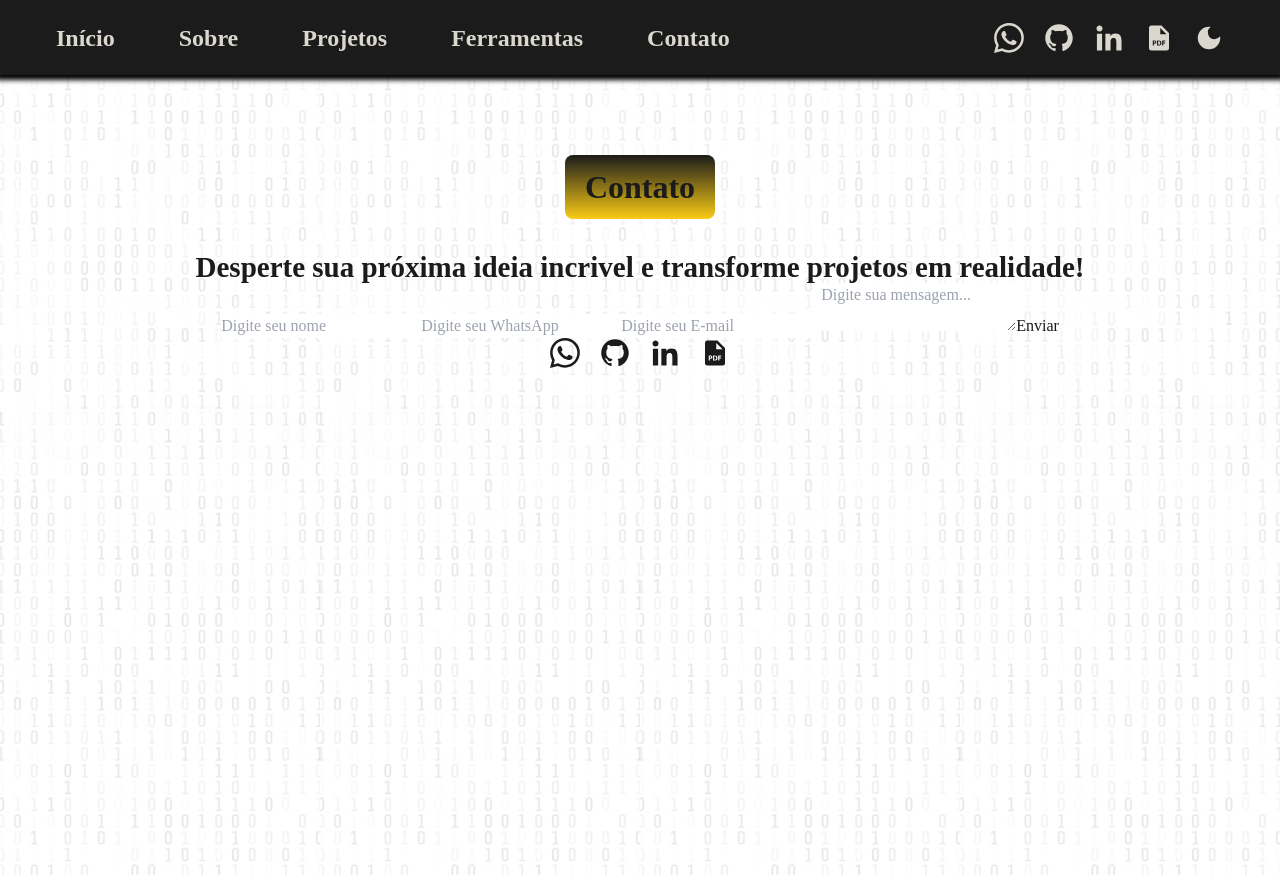
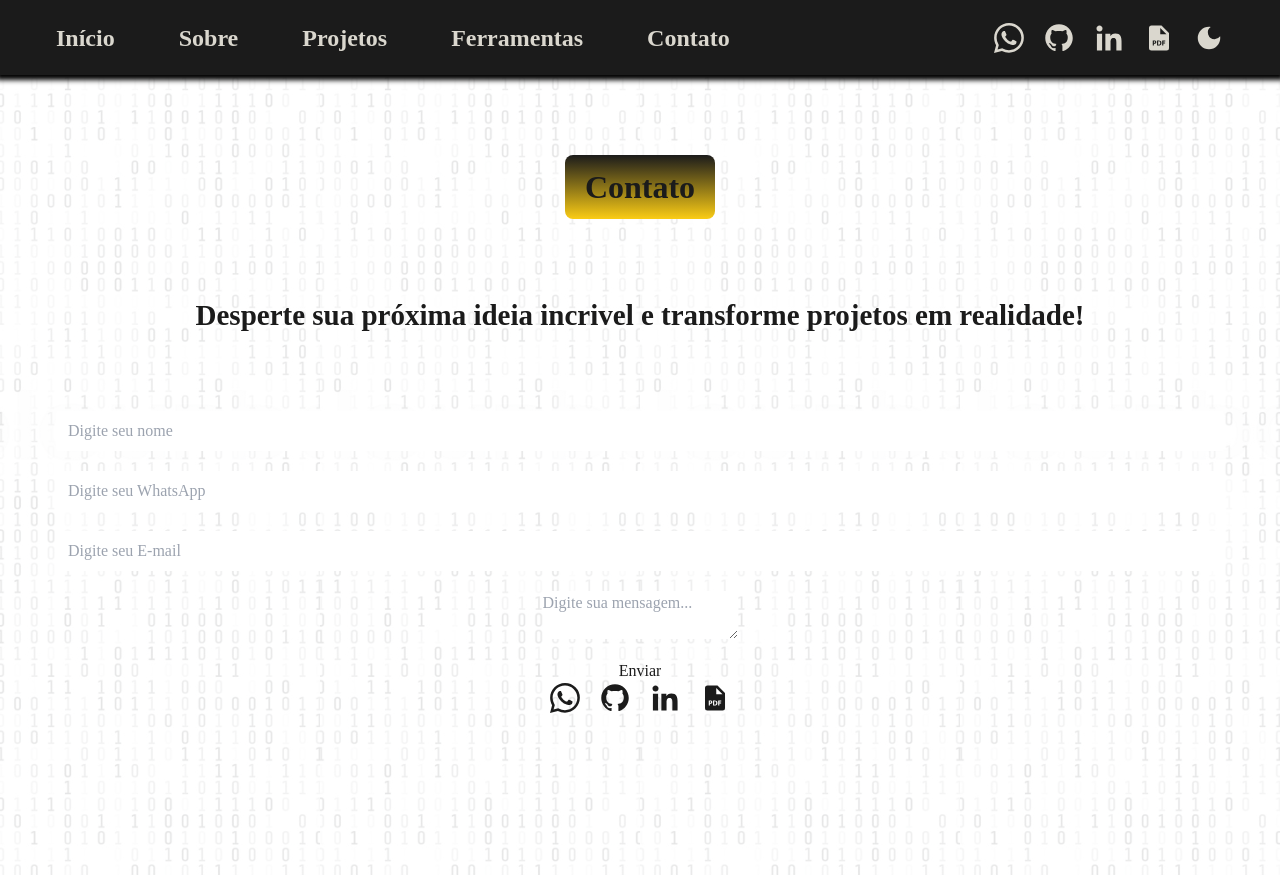
Before and after one commit to Geraldopereirads/portfolio-frontend, a Next.js app: page /contact in a window 1280 px wide. Built offline with nearby package versions, Linux system fonts and the light colour scheme.

Commit message:
style: add style inputs contact page

```diff
--- a/src/pages/contact.tsx
+++ b/src/pages/contact.tsx
@@ -53,29 +53,32 @@ const Contact: NextPage = () => {
       <Header />
       <main className="flexCol">
         <h1 className="primaryTitle">Contato</h1>
-        <h2 className="w-[72%] pt-8
+        <h2 className="w-[72%] pt-20
          flex justify-center items-center font-semibold text-base minOne:w-[53%] p:w-[50%] p:text-lg pp:w-[100%] md:text-2xl lg:text-[29px]">
           Desperte sua próxima ideia incrivel e transforme projetos em
           realidade!
         </h2>
-        <form onSubmit={sendEmail}>
+        <form onSubmit={sendEmail} className="flexCol justify-center gap-5 w-[100%]">
           <input
             type="text"
             placeholder="Digite seu nome"
             onChange={(e) => setName(e.target.value)}
             value={name}
+            className="ContactInputs"
           />
           <input
             type="text"
             placeholder="Digite seu WhatsApp"
             onChange={(e) => setWhatsapp(e.target.value)}
             value={whatsapp}
+            className="ContactInputs"
           />
           <input
             type="text"
             placeholder="Digite seu E-mail"
             onChange={(e) => setEmail(e.target.value)}
             value={email}
+            className="ContactInputs"
           />
           <textarea
             placeholder="Digite sua mensagem..."
--- a/src/styles/globals.css
+++ b/src/styles/globals.css
@@ -62,6 +62,10 @@
         @apply flex flex-wrap justify-center items-center gap-3 pt-5 lg:max-w-[80%] xl:max-w-[50%]
     }
 
+    .ContactInputs {
+        @apply w-[100%] rounded h-10 pl-3
+    }
+
     @layer base {
         ::-webkit-scrollbar {
             display: none;
```
